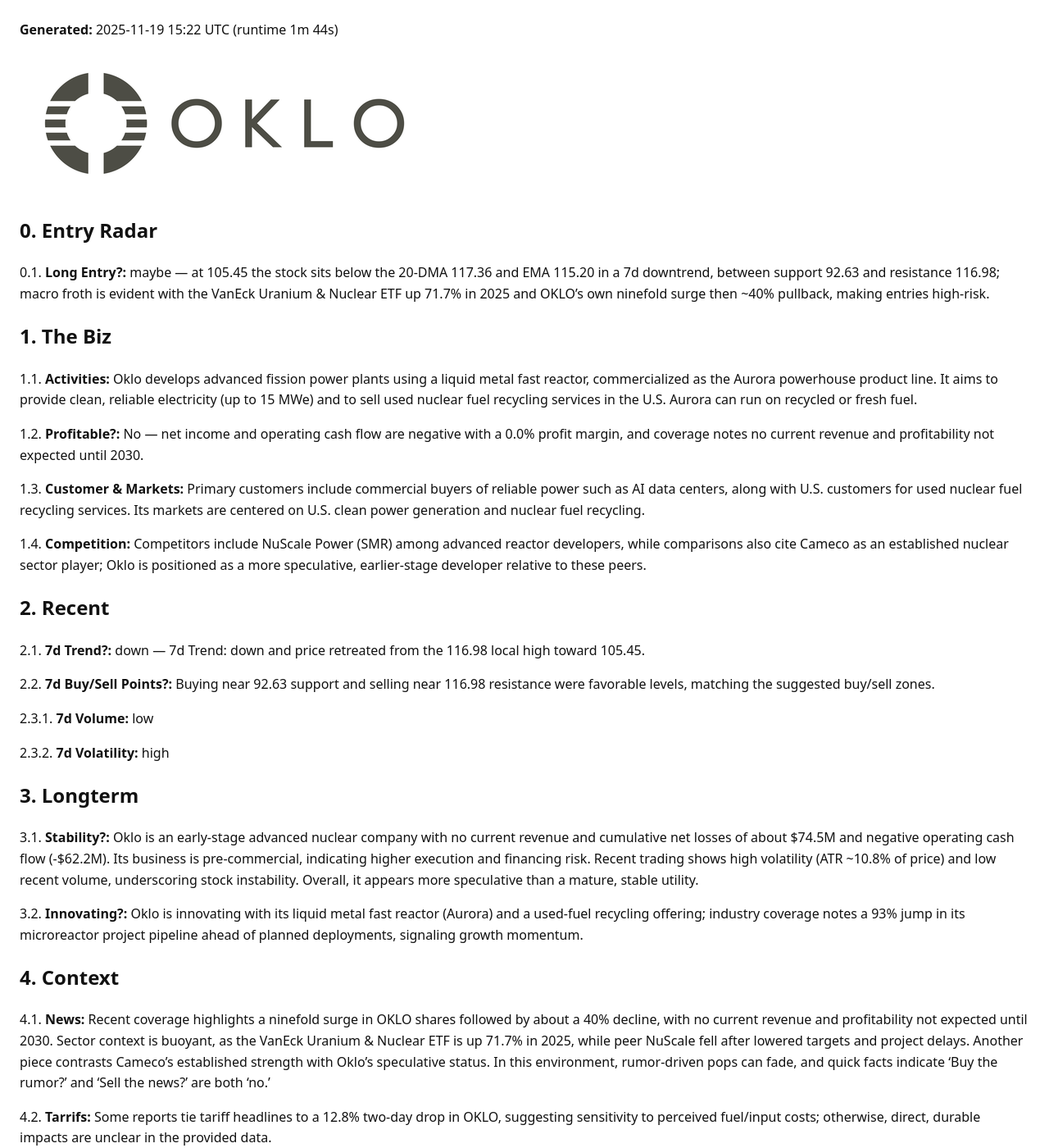
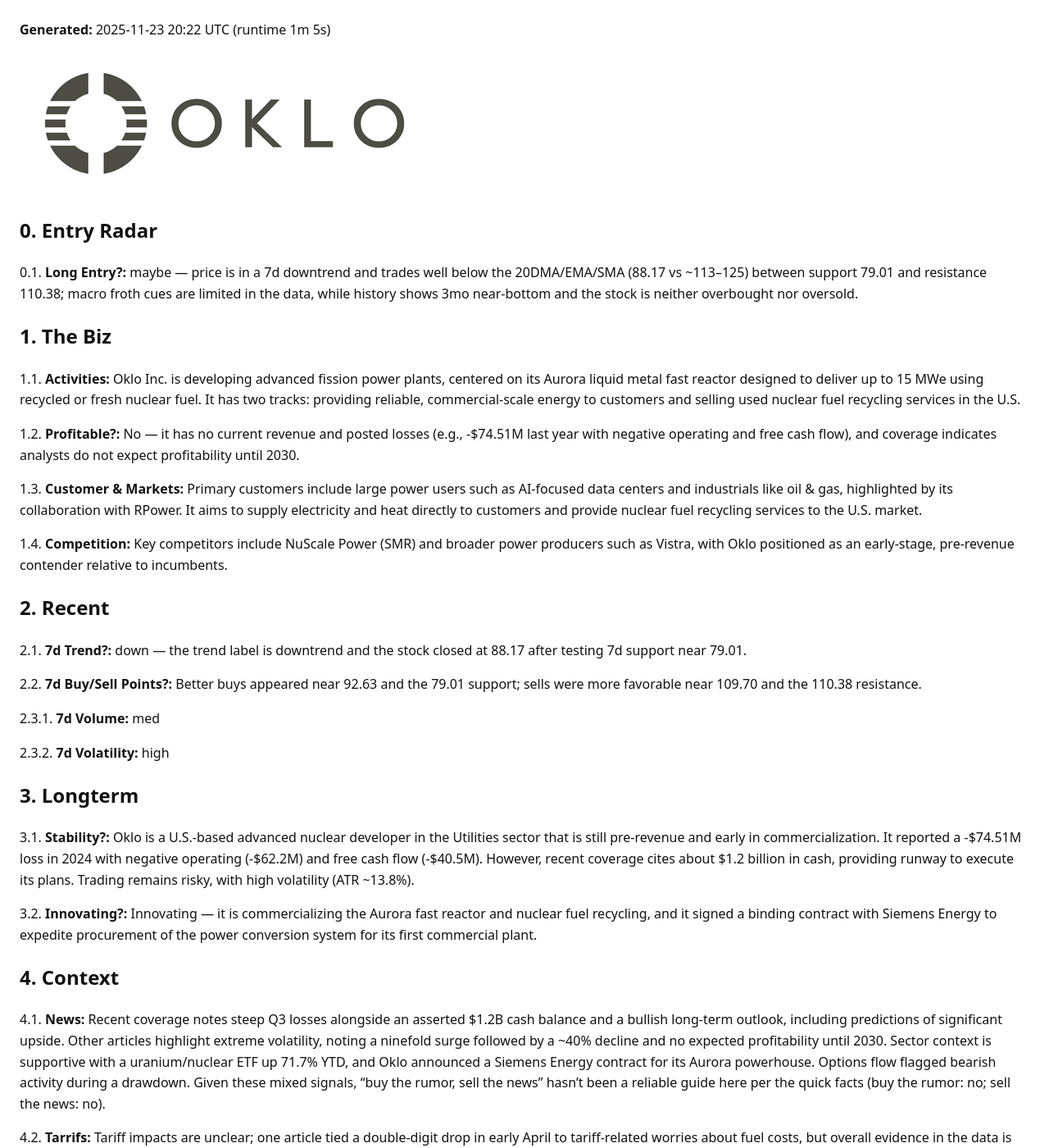
Before and after one commit to ryness/stonks, a Jekyll site: the page built from _reports/OKLO.md, in a window 1280 px wide and 1400 px high. Shown: the whole window at 82% size. Built offline with Jekyll 4.4.1, drawn with Linux system fonts in a browser that asks for light colours; some of the changed text lies outside the part shown.

Commit message:
Update report: rotation+GodsEye

```diff
--- a/_reports/OKLO.md
+++ b/_reports/OKLO.md
@@ -2,50 +2,50 @@
 layout: default
 title: "OKLO Stock Report"
 ticker: "OKLO"
-date: 2025-11-19
-generated_at: 2025-11-19T15:22:56.072417+00:00
-runtime_seconds: 104.01
+date: 2025-11-23
+generated_at: 2025-11-23T20:22:24.547005+00:00
+runtime_seconds: 65.03
 raw_markdown: |
-  **Generated:** <time class="js-local-time" datetime="2025-11-19T15:22:56.072417+00:00">2025-11-19 15:22 UTC</time> (runtime 1m 44s)
+  **Generated:** <time class="js-local-time" datetime="2025-11-23T20:22:24.547005+00:00">2025-11-23 20:22 UTC</time> (runtime 1m 5s)
 
   ![Oklo Inc. logo](https://ryness.github.io/stonks/assets/logos/OKLO.png)
 
 
   ## 0. Entry Radar
 
-  0.1. **Long Entry?:** maybe — at 105.45 the stock sits below the 20-DMA 117.36 and EMA 115.20 in a 7d downtrend, between support 92.63 and resistance 116.98; macro froth is evident with the VanEck Uranium & Nuclear ETF up 71.7% in 2025 and OKLO’s own ninefold surge then ~40% pullback, making entries high-risk.
+  0.1. **Long Entry?:** maybe — price is in a 7d downtrend and trades well below the 20DMA/EMA/SMA (88.17 vs ~113–125) between support 79.01 and resistance 110.38; macro froth cues are limited in the data, while history shows 3mo near-bottom and the stock is neither overbought nor oversold.
 
   ## 1. The Biz
 
-  1.1. **Activities:** Oklo develops advanced fission power plants using a liquid metal fast reactor, commercialized as the Aurora powerhouse product line. It aims to provide clean, reliable electricity (up to 15 MWe) and to sell used nuclear fuel recycling services in the U.S. Aurora can run on recycled or fresh fuel.
+  1.1. **Activities:** Oklo Inc. is developing advanced fission power plants, centered on its Aurora liquid metal fast reactor designed to deliver up to 15 MWe using recycled or fresh nuclear fuel. It has two tracks: providing reliable, commercial-scale energy to customers and selling used nuclear fuel recycling services in the U.S.
 
-  1.2. **Profitable?:** No — net income and operating cash flow are negative with a 0.0% profit margin, and coverage notes no current revenue and profitability not expected until 2030.
+  1.2. **Profitable?:** No — it has no current revenue and posted losses (e.g., -$74.51M last year with negative operating and free cash flow), and coverage indicates analysts do not expect profitability until 2030.
 
-  1.3. **Customer & Markets:** Primary customers include commercial buyers of reliable power such as AI data centers, along with U.S. customers for used nuclear fuel recycling services. Its markets are centered on U.S. clean power generation and nuclear fuel recycling.
+  1.3. **Customer & Markets:** Primary customers include large power users such as AI-focused data centers and industrials like oil & gas, highlighted by its collaboration with RPower. It aims to supply electricity and heat directly to customers and provide nuclear fuel recycling services to the U.S. market.
 
-  1.4. **Competition:** Competitors include NuScale Power (SMR) among advanced reactor developers, while comparisons also cite Cameco as an established nuclear sector player; Oklo is positioned as a more speculative, earlier-stage developer relative to these peers.
+  1.4. **Competition:** Key competitors include NuScale Power (SMR) and broader power producers such as Vistra, with Oklo positioned as an early-stage, pre-revenue contender relative to incumbents.
 
   ## 2. Recent
 
-  2.1. **7d Trend?:** down — 7d Trend: down and price retreated from the 116.98 local high toward 105.45.
+  2.1. **7d Trend?:** down — the trend label is downtrend and the stock closed at 88.17 after testing 7d support near 79.01.
 
-  2.2. **7d Buy/Sell Points?:** Buying near 92.63 support and selling near 116.98 resistance were favorable levels, matching the suggested buy/sell zones.
+  2.2. **7d Buy/Sell Points?:** Better buys appeared near 92.63 and the 79.01 support; sells were more favorable near 109.70 and the 110.38 resistance.
 
-  2.3.1. **7d Volume:** low
+  2.3.1. **7d Volume:** med
 
   2.3.2. **7d Volatility:** high
 
   ## 3. Longterm
 
-  3.1. **Stability?:** Oklo is an early-stage advanced nuclear company with no current revenue and cumulative net losses of about $74.5M and negative operating cash flow (-$62.2M). Its business is pre-commercial, indicating higher execution and financing risk. Recent trading shows high volatility (ATR ~10.8% of price) and low recent volume, underscoring stock instability. Overall, it appears more speculative than a mature, stable utility.
+  3.1. **Stability?:** Oklo is a U.S.-based advanced nuclear developer in the Utilities sector that is still pre-revenue and early in commercialization. It reported a -$74.51M loss in 2024 with negative operating (-$62.2M) and free cash flow (-$40.5M). However, recent coverage cites about $1.2 billion in cash, providing runway to execute its plans. Trading remains risky, with high volatility (ATR ~13.8%).
 
-  3.2. **Innovating?:** Oklo is innovating with its liquid metal fast reactor (Aurora) and a used-fuel recycling offering; industry coverage notes a 93% jump in its microreactor project pipeline ahead of planned deployments, signaling growth momentum.
+  3.2. **Innovating?:** Innovating — it is commercializing the Aurora fast reactor and nuclear fuel recycling, and it signed a binding contract with Siemens Energy to expedite procurement of the power conversion system for its first commercial plant.
 
   ## 4. Context
 
-  4.1. **News:** Recent coverage highlights a ninefold surge in OKLO shares followed by about a 40% decline, with no current revenue and profitability not expected until 2030. Sector context is buoyant, as the VanEck Uranium & Nuclear ETF is up 71.7% in 2025, while peer NuScale fell after lowered targets and project delays. Another piece contrasts Cameco’s established strength with Oklo’s speculative status. In this environment, rumor-driven pops can fade, and quick facts indicate 'Buy the rumor?' and 'Sell the news?' are both 'no.'
+  4.1. **News:** Recent coverage notes steep Q3 losses alongside an asserted $1.2B cash balance and a bullish long-term outlook, including predictions of significant upside. Other articles highlight extreme volatility, noting a ninefold surge followed by a ~40% decline and no expected profitability until 2030. Sector context is supportive with a uranium/nuclear ETF up 71.7% YTD, and Oklo announced a Siemens Energy contract for its Aurora powerhouse. Options flow flagged bearish activity during a drawdown. Given these mixed signals, “buy the rumor, sell the news” hasn’t been a reliable guide here per the quick facts (buy the rumor: no; sell the news: no).
 
-  4.2. **Tarrifs:** Some reports tie tariff headlines to a 12.8% two-day drop in OKLO, suggesting sensitivity to perceived fuel/input costs; otherwise, direct, durable impacts are unclear in the provided data.
+  4.2. **Tarrifs:** Tariff impacts are unclear; one article tied a double-digit drop in early April to tariff-related worries about fuel costs, but overall evidence in the data is limited.
 
   ## 5. QuickRef
 
@@ -54,16 +54,16 @@ raw_markdown: |
   <thead><tr><th>Metric</th><th>Answer</th></tr></thead>
   <tbody>
   <tr><td>Last Q4</td><td>$-74.51M</td></tr>
-  <tr><td>Price</td><td>105.45</td></tr>
-  <tr><td>7d Resistance</td><td>116.98</td></tr>
-  <tr><td>7d Support</td><td>92.63</td></tr>
+  <tr><td>Price</td><td>88.17</td></tr>
+  <tr><td>7d Resistance</td><td>110.38</td></tr>
+  <tr><td>7d Support</td><td>79.01</td></tr>
   <tr><td>30d Resistance</td><td>193.84</td></tr>
-  <tr><td>30d Support</td><td>92.63</td></tr>
+  <tr><td>30d Support</td><td>79.01</td></tr>
   <tr><td>Buy the dip?</td><td>no</td></tr>
   <tr><td>Buy the rumor?</td><td>no</td></tr>
   <tr><td>Sell the news?</td><td>no</td></tr>
   <tr><td>7d Trend:</td><td>down</td></tr>
-  <tr><td>3mo</td><td>middle</td></tr>
+  <tr><td>3mo</td><td>near-bottom</td></tr>
   <tr><td>1yr</td><td>middle</td></tr>
   <tr><td>5yr</td><td>middle</td></tr>
   <tr><td>Overbought/Sold?</td><td>in the middle</td></tr>
@@ -77,8 +77,8 @@ raw_markdown: |
   <li>massive.com: company profile &amp; branding, technical indicators, headlines (5 items)</li>
   <li>yfinance: prices &amp; technicals, fundamentals, earnings calendar</li>
   <li>Google Custom Search: core business, product portfolio, profitability, earnings trend, target customers, market segments, competitors, market share, rumors, tariffs news, latest rumor, tariff impact</li>
-  <li>NewsAPI: business model, profit outlook, market expansion, tariff, latest news, tariffs</li>
-  <li>The Guardian: competitive landscape, rumor</li>
+  <li>NewsAPI: business model, profit outlook, market expansion, competitive landscape, tariff, latest news, tariffs</li>
+  <li>The Guardian: rumor</li>
   </ul>
   </div>
 
@@ -162,11 +162,7 @@ raw_markdown: |
       google_custom_search: 5 result(s)
     newsapi search -&gt; OKLO competitive landscape (priority: newsapi, gnews, guardian)
   NewsAPI search: GET https://newsapi.org/v2/everything?q=OKLO+competitive+landscape&amp;pageSize=5&amp;language=en&amp;sortBy=publishedAt&amp;apiKey=%2A%2A%2A
-  GNews search: GET https://gnews.io/api/v4/search?q=OKLO+competitive+landscape&amp;lang=en&amp;max=5&amp;token=%2A%2A%2A
-  Guardian search: GET https://content.guardianapis.com/search?q=OKLO+competitive+landscape&amp;api-key=%2A%2A%2A&amp;page-size=5&amp;order-by=newest&amp;show-fields=trailText
-      newsapi: 0 result(s)
-      gnews: 0 result(s)
-      guardian: 5 result(s)
+      newsapi: 1 result(s)
     google_custom_search search -&gt; OKLO rumors (priority: google_custom_search, newsapi, gnews, guardian)
   Google Custom Search: GET https://www.googleapis.com/customsearch/v1?key=%2A%2A%2A&amp;cx=46c4e3bbc6b31470f&amp;q=OKLO+rumors&amp;num=5
       google_custom_search: 5 result(s)
@@ -217,46 +213,46 @@ raw_markdown: |
   </details>
 ---
 
-**Generated:** <time class="js-local-time" datetime="2025-11-19T15:22:56.072417+00:00">2025-11-19 15:22 UTC</time> (runtime 1m 44s)
+**Generated:** <time class="js-local-time" datetime="2025-11-23T20:22:24.547005+00:00">2025-11-23 20:22 UTC</time> (runtime 1m 5s)
 
 ![Oklo Inc. logo](https://ryness.github.io/stonks/assets/logos/OKLO.png)
 
 
 ## 0. Entry Radar
 
-0.1. **Long Entry?:** maybe — at 105.45 the stock sits below the 20-DMA 117.36 and EMA 115.20 in a 7d downtrend, between support 92.63 and resistance 116.98; macro froth is evident with the VanEck Uranium & Nuclear ETF up 71.7% in 2025 and OKLO’s own ninefold surge then ~40% pullback, making entries high-risk.
+0.1. **Long Entry?:** maybe — price is in a 7d downtrend and trades well below the 20DMA/EMA/SMA (88.17 vs ~113–125) between support 79.01 and resistance 110.38; macro froth cues are limited in the data, while history shows 3mo near-bottom and the stock is neither overbought nor oversold.
 
 ## 1. The Biz
 
-1.1. **Activities:** Oklo develops advanced fission power plants using a liquid metal fast reactor, commercialized as the Aurora powerhouse product line. It aims to provide clean, reliable electricity (up to 15 MWe) and to sell used nuclear fuel recycling services in the U.S. Aurora can run on recycled or fresh fuel.
+1.1. **Activities:** Oklo Inc. is developing advanced fission power plants, centered on its Aurora liquid metal fast reactor designed to deliver up to 15 MWe using recycled or fresh nuclear fuel. It has two tracks: providing reliable, commercial-scale energy to customers and selling used nuclear fuel recycling services in the U.S.
 
-1.2. **Profitable?:** No — net income and operating cash flow are negative with a 0.0% profit margin, and coverage notes no current revenue and profitability not expected until 2030.
+1.2. **Profitable?:** No — it has no current revenue and posted losses (e.g., -$74.51M last year with negative operating and free cash flow), and coverage indicates analysts do not expect profitability until 2030.
 
-1.3. **Customer & Markets:** Primary customers include commercial buyers of reliable power such as AI data centers, along with U.S. customers for used nuclear fuel recycling services. Its markets are centered on U.S. clean power generation and nuclear fuel recycling.
+1.3. **Customer & Markets:** Primary customers include large power users such as AI-focused data centers and industrials like oil & gas, highlighted by its collaboration with RPower. It aims to supply electricity and heat directly to customers and provide nuclear fuel recycling services to the U.S. market.
 
-1.4. **Competition:** Competitors include NuScale Power (SMR) among advanced reactor developers, while comparisons also cite Cameco as an established nuclear sector player; Oklo is positioned as a more speculative, earlier-stage developer relative to these peers.
+1.4. **Competition:** Key competitors include NuScale Power (SMR) and broader power producers such as Vistra, with Oklo positioned as an early-stage, pre-revenue contender relative to incumbents.
 
 ## 2. Recent
 
-2.1. **7d Trend?:** down — 7d Trend: down and price retreated from the 116.98 local high toward 105.45.
+2.1. **7d Trend?:** down — the trend label is downtrend and the stock closed at 88.17 after testing 7d support near 79.01.
 
-2.2. **7d Buy/Sell Points?:** Buying near 92.63 support and selling near 116.98 resistance were favorable levels, matching the suggested buy/sell zones.
+2.2. **7d Buy/Sell Points?:** Better buys appeared near 92.63 and the 79.01 support; sells were more favorable near 109.70 and the 110.38 resistance.
 
-2.3.1. **7d Volume:** low
+2.3.1. **7d Volume:** med
 
 2.3.2. **7d Volatility:** high
 
 ## 3. Longterm
 
-3.1. **Stability?:** Oklo is an early-stage advanced nuclear company with no current revenue and cumulative net losses of about $74.5M and negative operating cash flow (-$62.2M). Its business is pre-commercial, indicating higher execution and financing risk. Recent trading shows high volatility (ATR ~10.8% of price) and low recent volume, underscoring stock instability. Overall, it appears more speculative than a mature, stable utility.
+3.1. **Stability?:** Oklo is a U.S.-based advanced nuclear developer in the Utilities sector that is still pre-revenue and early in commercialization. It reported a -$74.51M loss in 2024 with negative operating (-$62.2M) and free cash flow (-$40.5M). However, recent coverage cites about $1.2 billion in cash, providing runway to execute its plans. Trading remains risky, with high volatility (ATR ~13.8%).
 
-3.2. **Innovating?:** Oklo is innovating with its liquid metal fast reactor (Aurora) and a used-fuel recycling offering; industry coverage notes a 93% jump in its microreactor project pipeline ahead of planned deployments, signaling growth momentum.
+3.2. **Innovating?:** Innovating — it is commercializing the Aurora fast reactor and nuclear fuel recycling, and it signed a binding contract with Siemens Energy to expedite procurement of the power conversion system for its first commercial plant.
 
 ## 4. Context
 
-4.1. **News:** Recent coverage highlights a ninefold surge in OKLO shares followed by about a 40% decline, with no current revenue and profitability not expected until 2030. Sector context is buoyant, as the VanEck Uranium & Nuclear ETF is up 71.7% in 2025, while peer NuScale fell after lowered targets and project delays. Another piece contrasts Cameco’s established strength with Oklo’s speculative status. In this environment, rumor-driven pops can fade, and quick facts indicate 'Buy the rumor?' and 'Sell the news?' are both 'no.'
+4.1. **News:** Recent coverage notes steep Q3 losses alongside an asserted $1.2B cash balance and a bullish long-term outlook, including predictions of significant upside. Other articles highlight extreme volatility, noting a ninefold surge followed by a ~40% decline and no expected profitability until 2030. Sector context is supportive with a uranium/nuclear ETF up 71.7% YTD, and Oklo announced a Siemens Energy contract for its Aurora powerhouse. Options flow flagged bearish activity during a drawdown. Given these mixed signals, “buy the rumor, sell the news” hasn’t been a reliable guide here per the quick facts (buy the rumor: no; sell the news: no).
 
-4.2. **Tarrifs:** Some reports tie tariff headlines to a 12.8% two-day drop in OKLO, suggesting sensitivity to perceived fuel/input costs; otherwise, direct, durable impacts are unclear in the provided data.
+4.2. **Tarrifs:** Tariff impacts are unclear; one article tied a double-digit drop in early April to tariff-related worries about fuel costs, but overall evidence in the data is limited.
 
 ## 5. QuickRef
 
@@ -265,16 +261,16 @@ raw_markdown: |
 <thead><tr><th>Metric</th><th>Answer</th></tr></thead>
 <tbody>
 <tr><td>Last Q4</td><td>$-74.51M</td></tr>
-<tr><td>Price</td><td>105.45</td></tr>
-<tr><td>7d Resistance</td><td>116.98</td></tr>
-<tr><td>7d Support</td><td>92.63</td></tr>
+<tr><td>Price</td><td>88.17</td></tr>
+<tr><td>7d Resistance</td><td>110.38</td></tr>
+<tr><td>7d Support</td><td>79.01</td></tr>
 <tr><td>30d Resistance</td><td>193.84</td></tr>
-<tr><td>30d Support</td><td>92.63</td></tr>
+<tr><td>30d Support</td><td>79.01</td></tr>
 <tr><td>Buy the dip?</td><td>no</td></tr>
 <tr><td>Buy the rumor?</td><td>no</td></tr>
 <tr><td>Sell the news?</td><td>no</td></tr>
 <tr><td>7d Trend:</td><td>down</td></tr>
-<tr><td>3mo</td><td>middle</td></tr>
+<tr><td>3mo</td><td>near-bottom</td></tr>
 <tr><td>1yr</td><td>middle</td></tr>
 <tr><td>5yr</td><td>middle</td></tr>
 <tr><td>Overbought/Sold?</td><td>in the middle</td></tr>
@@ -288,8 +284,8 @@ raw_markdown: |
 <li>massive.com: company profile &amp; branding, technical indicators, headlines (5 items)</li>
 <li>yfinance: prices &amp; technicals, fundamentals, earnings calendar</li>
 <li>Google Custom Search: core business, product portfolio, profitability, earnings trend, target customers, market segments, competitors, market share, rumors, tariffs news, latest rumor, tariff impact</li>
-<li>NewsAPI: business model, profit outlook, market expansion, tariff, latest news, tariffs</li>
-<li>The Guardian: competitive landscape, rumor</li>
+<li>NewsAPI: business model, profit outlook, market expansion, competitive landscape, tariff, latest news, tariffs</li>
+<li>The Guardian: rumor</li>
 </ul>
 </div>
 
@@ -373,11 +369,7 @@ Google Custom Search: GET https://www.googleapis.com/customsearch/v1?key=%2A%2A%
     google_custom_search: 5 result(s)
   newsapi search -&gt; OKLO competitive landscape (priority: newsapi, gnews, guardian)
 NewsAPI search: GET https://newsapi.org/v2/everything?q=OKLO+competitive+landscape&amp;pageSize=5&amp;language=en&amp;sortBy=publishedAt&amp;apiKey=%2A%2A%2A
-GNews search: GET https://gnews.io/api/v4/search?q=OKLO+competitive+landscape&amp;lang=en&amp;max=5&amp;token=%2A%2A%2A
-Guardian search: GET https://content.guardianapis.com/search?q=OKLO+competitive+landscape&amp;api-key=%2A%2A%2A&amp;page-size=5&amp;order-by=newest&amp;show-fields=trailText
-    newsapi: 0 result(s)
-    gnews: 0 result(s)
-    guardian: 5 result(s)
+    newsapi: 1 result(s)
   google_custom_search search -&gt; OKLO rumors (priority: google_custom_search, newsapi, gnews, guardian)
 Google Custom Search: GET https://www.googleapis.com/customsearch/v1?key=%2A%2A%2A&amp;cx=46c4e3bbc6b31470f&amp;q=OKLO+rumors&amp;num=5
     google_custom_search: 5 result(s)
```
Also changed, not shown: other parts of _reports/OKLO.md (+6 -6 lines), _reports/GODSEYE.md (+20 -20 lines).
